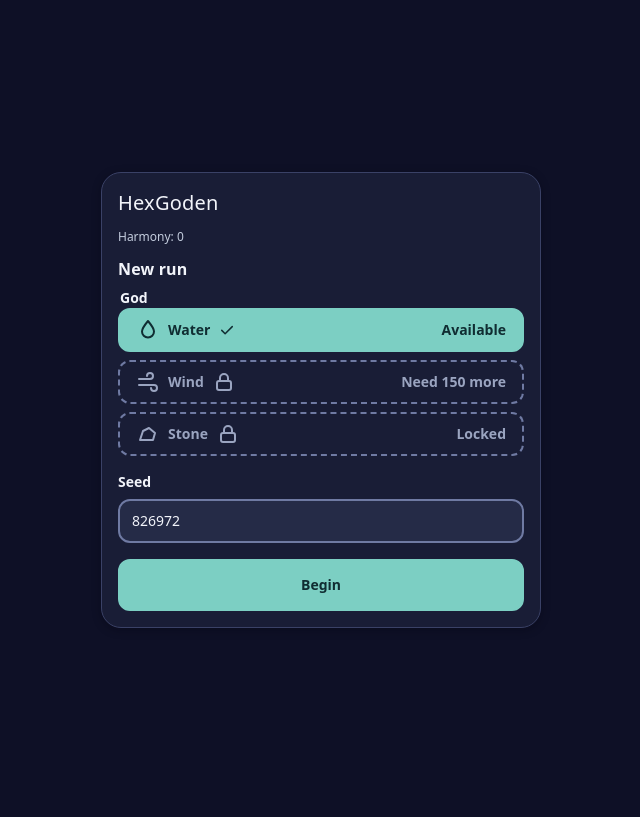
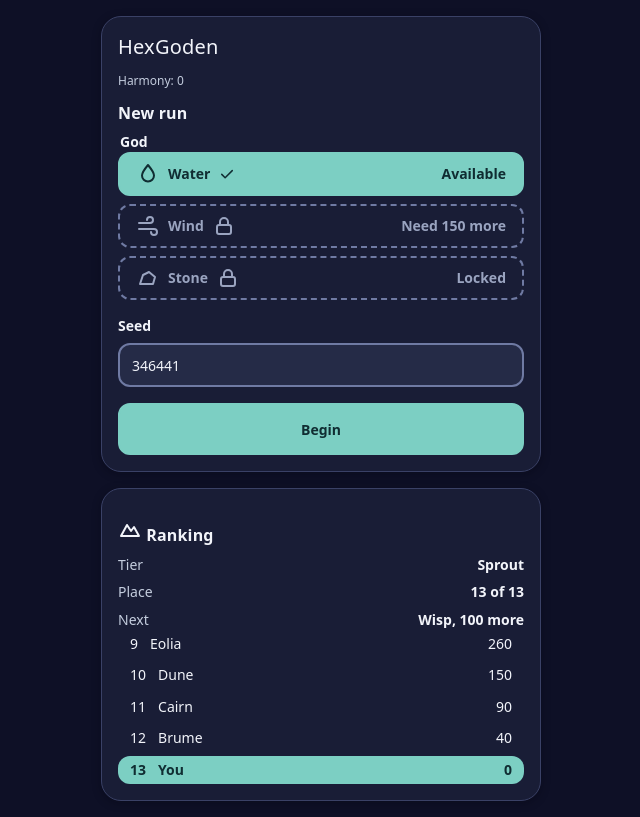
Before and after one commit to techmefr/hexgoden, a Svelte app: page / in a window 1280 px wide. Shown: the whole page, without its empty margins (319-959 px from the left). Built offline with nearby package versions, Linux system fonts and the light colour scheme.

Commit message:
Add solo ranking of gods with named tiers
Co-Authored-By: Claude Sonnet 5.5 <noreply@anthropic.com>

```diff
--- a/scripts/smoke.mjs
+++ b/scripts/smoke.mjs
@@ -37,6 +37,7 @@ for (const [name, w, h] of [["mobile", 390, 844], ["desktop", 1440, 900]]) {
   const page = await browser.newPage({ viewport: { width: 1440, height: 900 } });
   await page.addInitScript(() => localStorage.setItem("hexgoden.progress", JSON.stringify({ version: 1, points: 200, unlocked: ["water"] })));
   await page.goto(url);
+  check((await page.locator("text=Ranking >> visible=true").count()) > 0, "ranking: panel shown on the start screen");
   await page.getByRole("button", { name: /Unlock/ }).click();
   check((await page.locator("text=Wind >> visible=true").count()) > 0, "progression: wind unlocked with points");
   await page.getByRole("button", { name: /^Wind/ }).click();
--- a/src/i18n/en.ts
+++ b/src/i18n/en.ts
@@ -23,6 +23,19 @@ export const en = {
   need: "Need",
   more: "more",
   unlocked: "Unlocked",
+  ranking: "Ranking",
+  you: "You",
+  tier: "Tier",
+  place: "Place",
+  of: "of",
+  next: "Next",
+  topTier: "Top tier",
+  sprout: "Sprout",
+  wisp: "Wisp",
+  spring: "Spring",
+  river: "River",
+  tide: "Tide",
+  aeon: "Aeon",
   tile: "Tile",
   species: "Species",
   lineage: "Lineage",
--- /dev/null
+++ b/src/meta/ranking.ts
@@ -0,0 +1,66 @@
+export interface RankTier {
+  id: 'sprout' | 'wisp' | 'spring' | 'river' | 'tide' | 'aeon';
+  from: number;
+}
+
+export const TIERS: RankTier[] = [
+  { id: 'sprout', from: 0 },
+  { id: 'wisp', from: 100 },
+  { id: 'spring', from: 300 },
+  { id: 'river', from: 700 },
+  { id: 'tide', from: 1500 },
+  { id: 'aeon', from: 3000 },
+];
+
+export interface RivalGod {
+  name: string;
+  score: number;
+}
+
+export const RIVALS: RivalGod[] = [
+  { name: 'Brume', score: 40 },
+  { name: 'Cairn', score: 90 },
+  { name: 'Dune', score: 150 },
+  { name: 'Eolia', score: 260 },
+  { name: 'Fjord', score: 400 },
+  { name: 'Gaia', score: 620 },
+  { name: 'Hale', score: 900 },
+  { name: 'Ilex', score: 1300 },
+  { name: 'Jade', score: 1900 },
+  { name: 'Kelp', score: 2800 },
+  { name: 'Lumen', score: 4200 },
+  { name: 'Myrrh', score: 6500 },
+];
+
+export interface Standing {
+  position: number;
+  total: number;
+  tier: RankTier;
+  next: RankTier | null;
+  missing: number;
+}
+
+export const tierFor = (earned: number): RankTier => [...TIERS].reverse().find((tier) => earned >= tier.from) ?? TIERS[0];
+
+export const standing = (earned: number): Standing => {
+  const tier = tierFor(earned);
+  const next = TIERS.find((candidate) => candidate.from > earned) ?? null;
+  return {
+    position: 1 + RIVALS.filter((rival) => rival.score > earned).length,
+    total: RIVALS.length + 1,
+    tier,
+    next,
+    missing: next ? Math.ceil(next.from - earned) : 0,
+  };
+};
+
+export interface Entry {
+  name: string | null;
+  score: number;
+  position: number;
+}
+
+export const board = (earned: number): Entry[] => {
+  const rows = [...RIVALS.map((r) => ({ name: r.name as string | null, score: r.score })), { name: null, score: earned }];
+  return rows.sort((a, b) => b.score - a.score || (a.name === null ? 1 : -1)).map((row, i) => ({ ...row, position: i + 1 }));
+};
--- a/src/meta/store.ts
+++ b/src/meta/store.ts
@@ -3,6 +3,7 @@ import { godById, type GodId } from '../sim/gods';
 export interface Progress {
   version: 1;
   points: number;
+  earned: number;
   unlocked: GodId[];
 }
 
@@ -13,7 +14,7 @@ export interface KeyValueStorage {
 
 export const STORAGE_KEY = 'hexgoden.progress';
 
-export const freshProgress = (): Progress => ({ version: 1, points: 0, unlocked: ['water'] });
+export const freshProgress = (): Progress => ({ version: 1, points: 0, earned: 0, unlocked: ['water'] });
 
 const isGodId = (value: unknown): value is GodId => value === 'water' || value === 'wind' || value === 'stone';
 
@@ -24,7 +25,8 @@ export const parseProgress = (raw: string | null): Progress => {
     const valid = data.version === 1 && typeof data.points === 'number' && Number.isFinite(data.points) && data.points >= 0 && Array.isArray(data.unlocked);
     if (!valid) return freshProgress();
     const unlocked = [...new Set<GodId>(['water', ...(data.unlocked as unknown[]).filter(isGodId)])];
-    return { version: 1, points: data.points as number, unlocked };
+    const earned = typeof data.earned === 'number' && Number.isFinite(data.earned) && data.earned >= data.points! ? data.earned : (data.points as number);
+    return { version: 1, points: data.points as number, earned, unlocked };
   } catch {
     return freshProgress();
   }
@@ -46,7 +48,7 @@ export const saveProgress = (storage: KeyValueStorage | null, progress: Progress
   }
 };
 
-export const addPoints = (progress: Progress, amount: number): Progress => (amount > 0 ? { ...progress, points: progress.points + amount } : progress);
+export const addPoints = (progress: Progress, amount: number): Progress => (amount > 0 ? { ...progress, points: progress.points + amount, earned: progress.earned + amount } : progress);
 
 export const canUnlock = (progress: Progress, id: GodId): boolean => {
   const god = godById(id);
--- /dev/null
+++ b/src/ui/RankingPanel.svelte
@@ -0,0 +1,29 @@
+<script lang="ts">
+  import { t, type MessageKey } from "../i18n/en";
+  import { board, standing } from "../meta/ranking";
+  import Icon from "./Icon.svelte";
+
+  let { earned }: { earned: number } = $props();
+
+  const now = $derived(standing(earned));
+  const rows = $derived(board(earned));
+  const visible = $derived.by(() => {
+    const mine = rows.findIndex((row) => row.name === null);
+    const start = Math.max(0, Math.min(mine - 2, rows.length - 5));
+    return rows.slice(start, start + 5);
+  });
+</script>
+
+<section class="card" aria-label={t("ranking")}>
+  <h2><Icon name="mountain" /> {t("ranking")}</h2>
+  <dl class="dl">
+    <dt>{t("tier")}</dt><dd>{t(now.tier.id as MessageKey)}</dd>
+    <dt>{t("place")}</dt><dd>{now.position} {t("of")} {now.total}</dd>
+    <dt>{t("next")}</dt><dd>{now.next ? `${t(now.next.id as MessageKey)}, ${now.missing} ${t("more")}` : t("topTier")}</dd>
+  </dl>
+  <ol class="rank-list">
+    {#each visible as row (row.position)}
+      <li class:me={row.name === null}><span>{row.position}</span><span>{row.name ?? t("you")}</span><span class="score">{Math.floor(row.score)}</span></li>
+    {/each}
+  </ol>
+</section>
--- a/src/ui/StartScreen.svelte
+++ b/src/ui/StartScreen.svelte
@@ -3,6 +3,7 @@
   import { canUnlock, missingPoints, type Progress } from "../meta/store";
   import { GODS, type GodId } from "../sim/gods";
   import Icon from "./Icon.svelte";
+  import RankingPanel from "./RankingPanel.svelte";
 
   let { progress, onbegin, onunlock }: { progress: Progress; onbegin: (seed: number, god: GodId) => void; onunlock: (god: GodId) => void } = $props();
   let seedText = $state(String(Math.floor(100000 + Math.random() * 900000)));
@@ -39,3 +40,5 @@
   </div>
   <button class="btn primary" type="submit">{t("begin")}</button>
 </form>
+
+<RankingPanel earned={progress.earned} />
--- a/src/ui/app.css
+++ b/src/ui/app.css
@@ -6,5 +6,10 @@
 .world canvas { display: block; width: 100%; height: 100%; }
 .btn[aria-pressed="true"] .hint { color: var(--accent-ink); }
 .start { min-height: 100dvh; display: grid; place-items: center; padding: var(--space-4); }
+.start { align-content: center; gap: var(--space-4); }
 .start .card { width: min(440px, 100%); }
+.rank-list { list-style: none; margin: 0; padding: 0; display: grid; gap: var(--space-1); }
+.rank-list li { display: flex; gap: var(--space-3); padding: var(--space-1) var(--space-3); border-radius: var(--radius-s); }
+.rank-list li.me { background: var(--accent); color: var(--accent-ink); font-weight: var(--fw-bold); }
+.rank-list .score { margin-left: auto; }
 .btn.primary { width: 100%; }
```
Also changed, not shown: specs/003-god-progression/tasks.md (+1 -1 lines), 1 other file (tests, documents, lock files or other folders).
